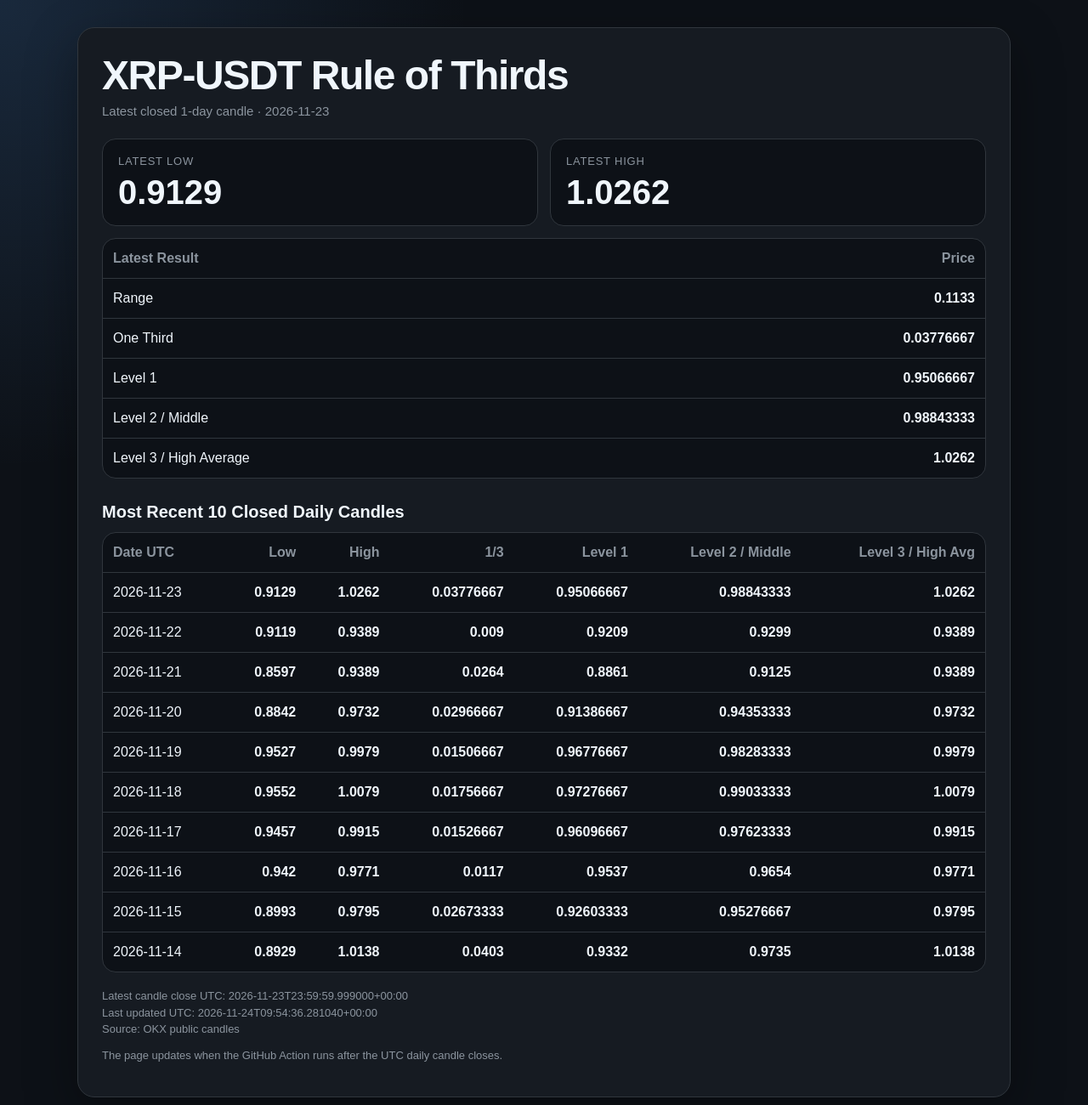
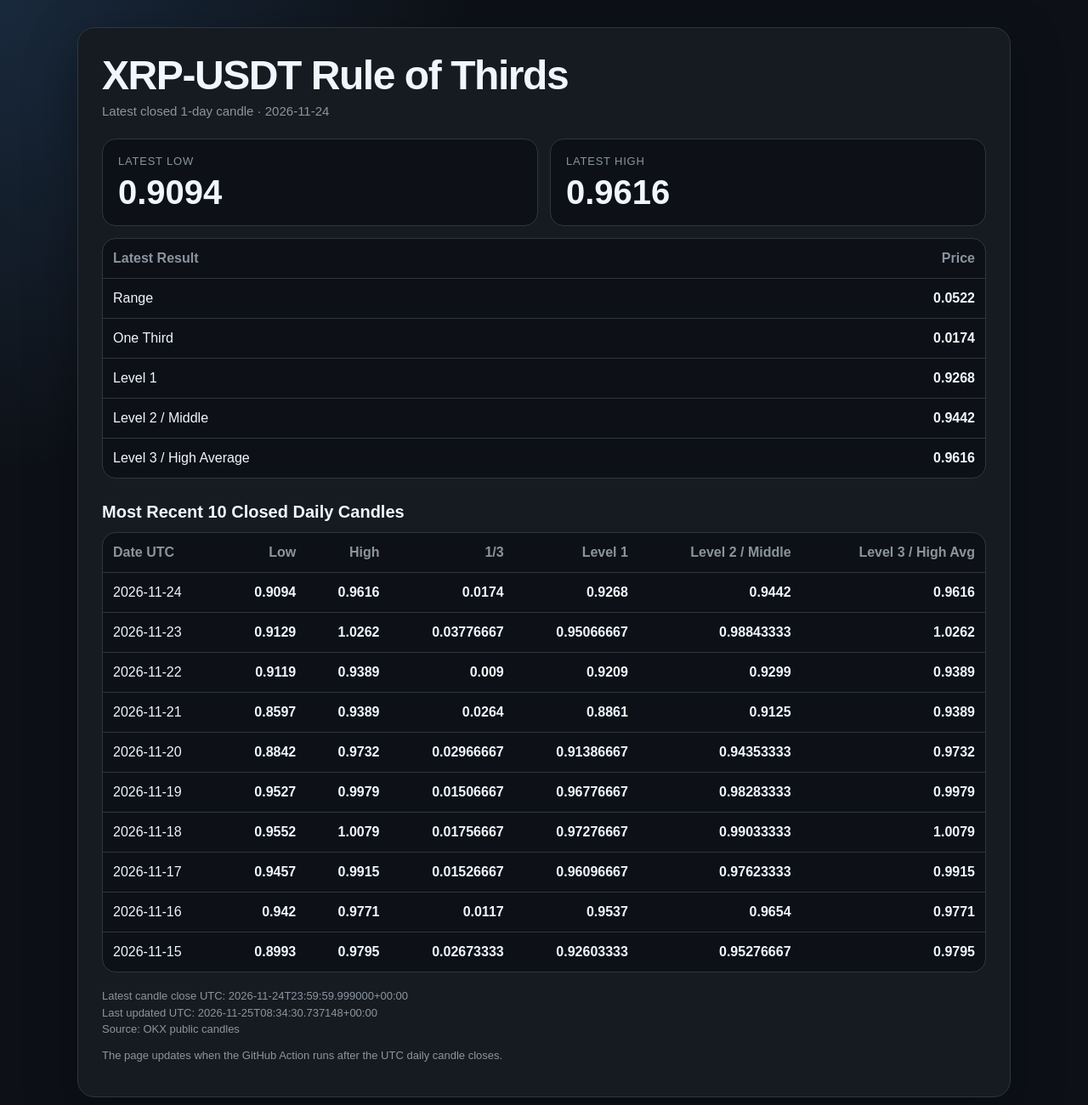
Before and after one commit to Einsteinmonkey/XRPoneDayCandlesRuleofThirds, a plain HTML site: page index.html in a window 1280 px wide. Shown: the whole page at 85% size. Drawn offline with Linux system fonts and the light colour scheme.

Commit message:
Update XRP/USDT rule of thirds

```diff
--- a/index.html
+++ b/index.html
@@ -114,27 +114,27 @@
 <body>
   <main>
     <h1>XRP-USDT Rule of Thirds</h1>
-    <p class="subtitle">Latest closed 1-day candle · 2026-11-23</p>
+    <p class="subtitle">Latest closed 1-day candle · 2026-11-24</p>
 
     <section class="price-grid">
       <div class="card">
         <span class="label">Latest Low</span>
-        <div class="value">0.9129</div>
+        <div class="value">0.9094</div>
       </div>
       <div class="card">
         <span class="label">Latest High</span>
-        <div class="value">1.0262</div>
+        <div class="value">0.9616</div>
       </div>
     </section>
 
     <div class="table-wrap latest-table">
       <table aria-label="Latest XRP USDT rule of thirds result">
         <tr><th>Latest Result</th><th>Price</th></tr>
-        <tr><td>Range</td><td>0.1133</td></tr>
-        <tr><td>One Third</td><td>0.03776667</td></tr>
-        <tr><td>Level 1</td><td>0.95066667</td></tr>
-        <tr><td>Level 2 / Middle</td><td>0.98843333</td></tr>
-        <tr><td>Level 3 / High Average</td><td>1.0262</td></tr>
+        <tr><td>Range</td><td>0.0522</td></tr>
+        <tr><td>One Third</td><td>0.0174</td></tr>
+        <tr><td>Level 1</td><td>0.9268</td></tr>
+        <tr><td>Level 2 / Middle</td><td>0.9442</td></tr>
+        <tr><td>Level 3 / High Average</td><td>0.9616</td></tr>
       </table>
     </div>
 
@@ -150,6 +150,15 @@
           <th>Level 2 / Middle</th>
           <th>Level 3 / High Avg</th>
         </tr>
+      <tr>
+        <td>2026-11-24</td>
+        <td>0.9094</td>
+        <td>0.9616</td>
+        <td>0.0174</td>
+        <td>0.9268</td>
+        <td>0.9442</td>
+        <td>0.9616</td>
+      </tr>
       <tr>
         <td>2026-11-23</td>
         <td>0.9129</td>
@@ -231,21 +240,12 @@
         <td>0.95276667</td>
         <td>0.9795</td>
       </tr>
-      <tr>
-        <td>2026-11-14</td>
-        <td>0.8929</td>
-        <td>1.0138</td>
-        <td>0.0403</td>
-        <td>0.9332</td>
-        <td>0.9735</td>
-        <td>1.0138</td>
-      </tr>
       </table>
     </div>
 
     <p class="meta">
-      Latest candle close UTC: 2026-11-23T23:59:59.999000+00:00<br>
-      Last updated UTC: 2026-11-24T09:54:36.281040+00:00<br>
+      Latest candle close UTC: 2026-11-24T23:59:59.999000+00:00<br>
+      Last updated UTC: 2026-11-25T08:34:30.737148+00:00<br>
       Source: OKX public candles
     </p>
     <p class="note">The page updates when the GitHub Action runs after the UTC daily candle closes.</p>
```
Also changed, not shown: results/history.csv (+10 -9 lines), 2 other files.
